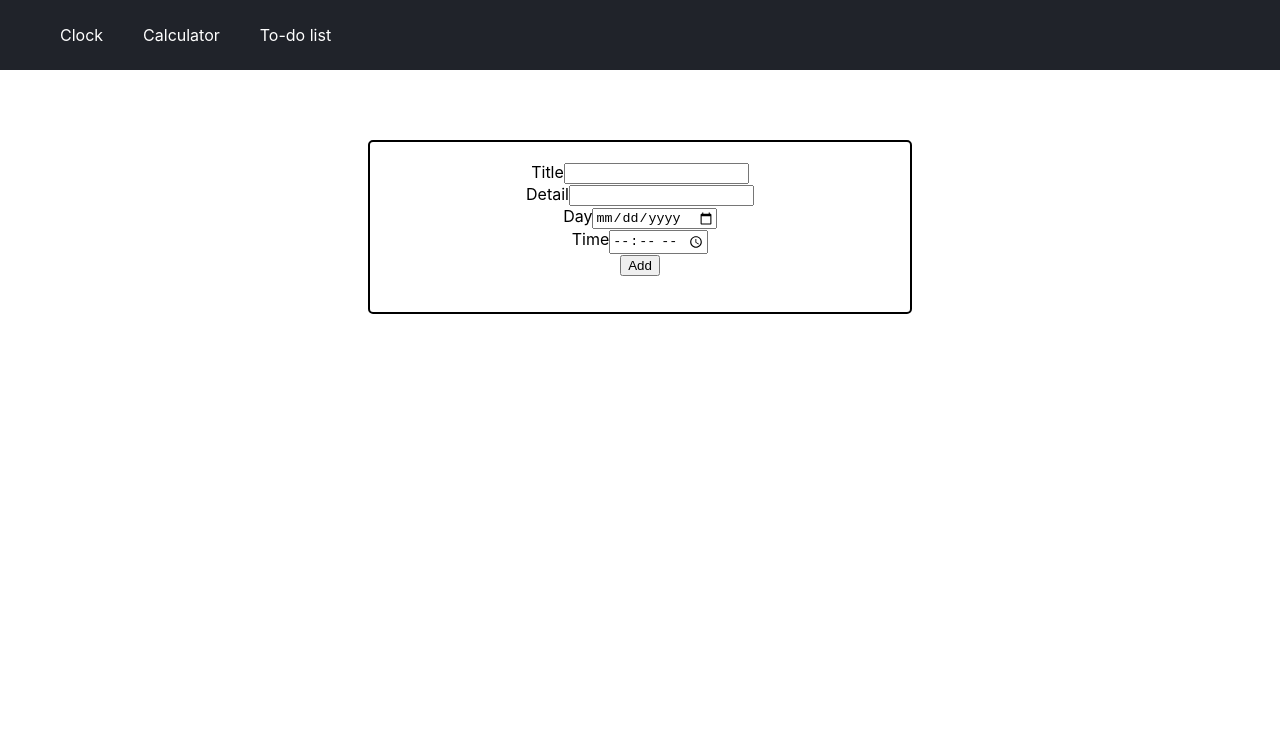
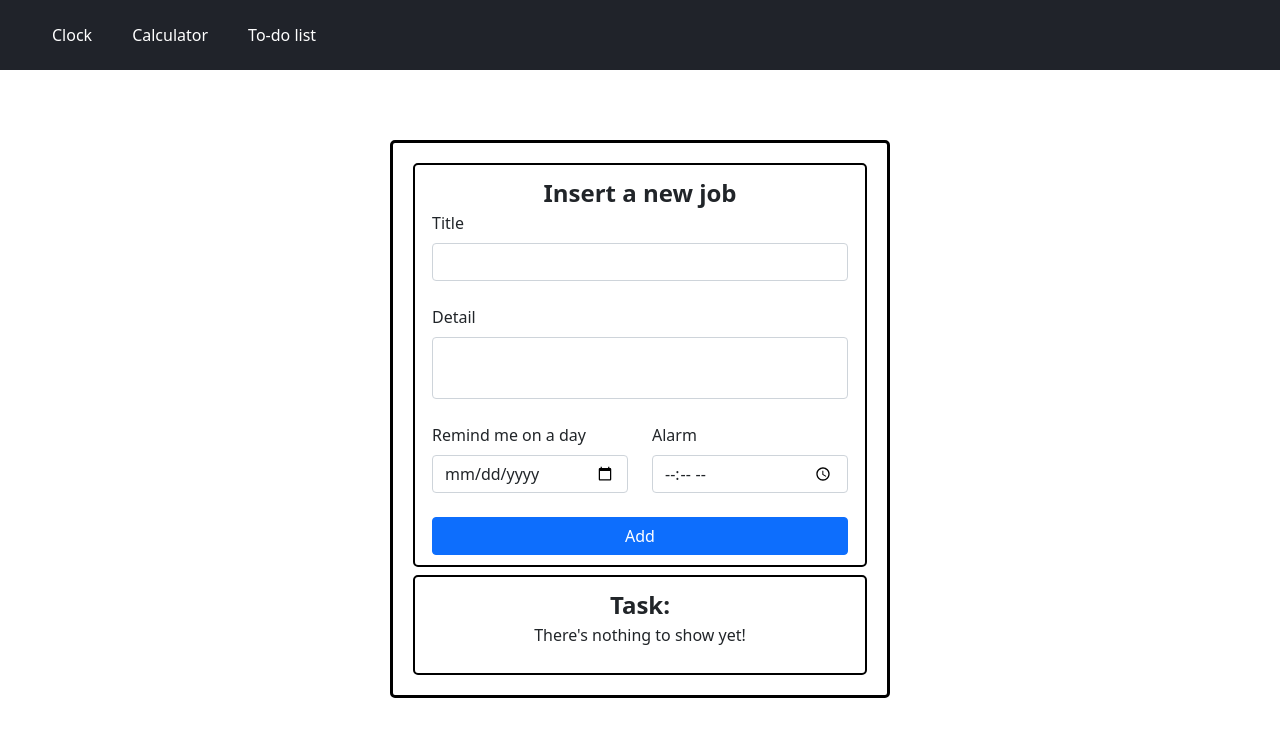
Before and after one commit to trungnh181795/react-learning, a React (Create React App) app: page /todolist in a window 1280 px wide. Shown: the top 736 px of the page. Built offline with nearby package versions, Linux system fonts and the light colour scheme.

Commit message:
4th commit

```diff
--- a/package.json
+++ b/package.json
@@ -8,7 +8,7 @@
     "@testing-library/user-event": "^13.5.0",
     "bootstrap": "^5.1.3",
     "react": "^17.0.2",
-    "react-bootstrap": "^2.1.0",
+    "react-bootstrap": "^2.1.1",
     "react-dom": "^17.0.2",
     "react-router-dom": "^6.2.1",
     "react-scripts": "5.0.0",
--- a/src/App.js
+++ b/src/App.js
@@ -1,4 +1,5 @@
 import React from 'react';
+import 'bootstrap/dist/css/bootstrap.css';
 
 import './App.scss';
 import Header from './Components/Layout/Header';
@@ -22,10 +23,8 @@ function App() {
 
   return (
     <div className="App">
-
       <Header />
       <Content />
-
     </div>
   );
 }
--- a/src/App.scss
+++ b/src/App.scss
@@ -1,3 +1,5 @@
+@import '~bootstrap/scss/bootstrap.scss';
+
 .App {
   text-align: center;
 }
@@ -12,6 +14,7 @@
     animation: App-logo-spin infinite 20s linear;
   }
 }
+
 
 .App-header {
   background-color: #282c34;
--- a/src/Components/ToDoList/JobInput.js
+++ b/src/Components/ToDoList/JobInput.js
@@ -1,4 +1,5 @@
 import React, {useState} from "react";
+
 
 const JobInput = (props) => {
 
@@ -7,19 +8,12 @@ const JobInput = (props) => {
         detail: '',
         day: '',
         time: '',
-        isChecked: false,
+        isDone: false,
         createdAt: {
             createdDay: '',
             createdTime: ''
         }
     });
-
-
-    // const [title, setTitle] = useState('');
-    // const [detail, setDetail] = useState('');
-    // const [day, setDay] = useState('');
-    // const [time, setTime] = useState('');
-
 
     const handleInputChange = (e) => {
         let inputValue = e.target.value;
@@ -31,78 +25,106 @@ const JobInput = (props) => {
         })
     }
 
-    // const changeTitleHandler = (e) => {
-    //     setTitle(e.target.value)
-    // }
-    // const changeDetailHandler = (e) => {
-    //     setDetail(e.target.value)
-    // }
-    // const changeDayHandler = (e) => {
-    //     setDay(e.target.value)
-    // }
-    // const changeTimeHandler = (e) => {
-    //     setTime(e.target.value)
-    // }
 
     const handleSubmit = (e) => {
         e.preventDefault();
         let {createdAt: {createdDay, createdTime},...keys} = inputJob;
-        createdDay = new Date().toDateString();
-        createdTime = new Date().toLocaleDateString();
+        createdDay = new Date().toLocaleDateString();
+        createdTime = new Date().toLocaleTimeString();
+        console.log('createdTime', createdTime)
         props.submitNewJob({...keys, createdAt: {createdDay, createdTime}})
-
-
-        // props.submitNewJob({title, detail, day, time, createdAt: {
-        //     createdDay: new Date().toDateString(),
-        //     createdTime: new Date().toLocaleDateString()
-        // }})
 
     }
 
     return (
-        <div className="JobInput">
+        <div className="JobInput mb-2">
+            <div className="container-fluid">
+                <div className="job-input-header">Insert a new job</div>
                 <form className="job-input-form" onSubmit={handleSubmit}>
-                <label htmlFor="Title">Title</label>
+                    <div className="row">
+                        <div className="col-12">
+                            <label
+                                className="form-label custom-label"
+                                htmlFor="Title"
+                            >
+                                Title
+                            </label>
                             <input
+                                className="form-control"
                                 type="text"
                                 id="Title"
                                 name="title"
                                 value={inputJob.title}
-                    // value={title}
                                 onChange={handleInputChange}
-                    // onChange={changeTitleHandler}
+                                required
                             /><br/>
-                <label htmlFor="Detail">Detail</label>
-                <input
+                        </div>
+                    </div>
+                    <div className="row">
+                        <div className="col-12">
+                            <label
+                                className="form-label custom-label"
+                                htmlFor="Detail"
+                            >
+                                Detail
+                            </label>
+                            <textarea
+                                className="form-control"
                                 type="text"
                                 id="Detail"
                                 name="detail"
-                    // value={detail}
-                    // onChange={handleInputChange}
-                    // onChange={changeDetailHandler}
+                                value={inputJob.detail}
+                                style={{resize: 'none'}}
+                                onChange={handleInputChange}
                             /><br/>
-                <label htmlFor="Day">Day</label>
+                        </div>
+                    </div>
+                    <div className="row">
+                        <div className="col-6">
+                            <label
+                                className="form-label custom-label"
+                                htmlFor="Day"
+                            >
+                                Remind me on a day
+                            </label>
                             <input
+                                className="form-control"
                                 type="date"
                                 id="Day"
                                 name="day"
                                 value={inputJob.day}
-                    // value={day}
                                 onChange={handleInputChange}
-                    // onChange={changeDayHandler}
                             /><br/>
-                <label htmlFor="Time">Time</label>
+                        </div>
+                        <div className="col-6">
+                            <label
+                                className="form-label custom-label"
+                                htmlFor="Time"
+                            >
+                                Alarm
+                            </label>
                             <input
+                                className="form-control"
                                 type="time"
                                 id="Time"
                                 name="time"
                                 value={inputJob.time}
-                    // value={time}
                                 onChange={handleInputChange}
-                    // onChange={changeTimeHandler}
                             /><br/>
-                <input type="submit" value="Add"/>
+                        </div>
+                    </div>
+                    <div className="row">
+                        <div className="col-12 d-grid">
+                            <button
+                                className="btn btn-primary"
+                                type="submit"
+                            >
+                                Add
+                            </button>
+                        </div>
+                    </div>
                 </form>
+            </div>
         </div>
     )
 }
--- a/src/Components/ToDoList/JobItem.js
+++ b/src/Components/ToDoList/JobItem.js
@@ -3,6 +3,7 @@ import React, {useState} from "react";
 import JobItemDetail from './JobItemDetail'
 
 const JobItem = (props) => {
+    let {title, isDone, ...key} = props.job;
 
     const [isChecked, setIsChecked] = useState(false);
 
@@ -16,27 +17,36 @@ const JobItem = (props) => {
         props.onDelete(props.job)
     }
 
-    const handleSetShowDetail = () => {
+    const handleSetShowDetail = (e) => {
         setShowDetail(!showDetail);
+        console.log(e.target)
     }
     console.log('called in JobItem', props.job)
 
     return (
-        <li className='JobItem' onClick={handleSetShowDetail}>
+        <li className='JobItem'>
             <div className='JobItem-Title'>
+                <button
+                    className="item-dropdown me-2"
+                    onClick={(e) => handleSetShowDetail(e)}
+                >
+                    <i className="arrow-down"></i>
+                </button>
                 <input
-                    className='item-checkbox'
+                    className='item-checkbox me-2'
                     type='checkbox'
+                    checked={isDone}
                     onChange={handleCheckBoxChange}
                 />
-                <p
-                    className='item-text'
+                <div
+                    className='item-text me-2'
                     style={{'textDecoration': isChecked ? 'line-through' : 'none'}}
                 >
-                    {props.job.title}
-                </p>
+                    {title}
+                </div>
                 <button
-                    className='item-delete-button'
+                    className='btn btn-danger item-delete-button'
+                    type="button"
                     onClick={handleButtonOnClick}
                 >
                     Delete
--- a/src/Components/ToDoList/ToDoList.js
+++ b/src/Components/ToDoList/ToDoList.js
@@ -1,6 +1,6 @@
 import React, {useState, useEffect} from 'react';
 
-import JobsList from './JobsList';
+import UndoneJobsList from './UndoneJobsList';
 import JobInput from './JobInput';
 
 import './ToDoList.scss';
@@ -17,6 +17,7 @@ const ToDoList = () => {
 
         return result ?? []
     });
+
 
     console.log(jobs)
 
@@ -49,7 +50,7 @@ const ToDoList = () => {
         <div className='ToDoList'>
 
             <JobInput submitNewJob={createNewJob}/>
-            <JobsList
+            <UndoneJobsList
                 jobs={jobs}
                 clearJobDone={removeJobFromList}
             />
--- a/src/Components/ToDoList/ToDoList.scss
+++ b/src/Components/ToDoList/ToDoList.scss
@@ -3,7 +3,7 @@
     height: auto;
     margin-top: 20px !important;
     margin: auto;
-    border: 2px solid #000000;
+    border: 3px solid #000000;
     border-radius: 5px;
     padding: 20px;
 
@@ -14,18 +14,47 @@
     .JobInput {
       width: 100%;
       margin: 0;
+      border: 2px solid #000000;
+      border-radius: 5px;
+      padding:  10px 5px ;
+
+      .job-input-header {
+        font-size: x-large;
+        font-weight: bold;
+      }
+
+      .job-input-form {
+        margin: 0;
+
+        .custom-label {
+          width: 100%;
+          text-align: start;
+
+        }
+      }
 
 
     }
 
     .JobsList {
       list-style-type: none;
-      padding: 0;
+      width: 100%;
+      margin: 0;
+      border: 2px solid #000000;
+      border-radius: 5px;
+      padding:  10px 15px;
+
+      .JobsHeader {
+        font-size: x-large;
+        font-weight: bold;
+      }
 
       .JobItem {
+        width: 100%;
+        height: auto;
         border: 1px solid #000000;
         border-radius: 5px;
-        padding: 0 10px 0 10px;
+        padding: 5px;
         margin: 5px 0 5px 0;
         cursor: pointer;
         &:hover {
@@ -34,13 +63,33 @@
 
         .JobItem-Title {
           display: flex;
+          width: 100%;
+          height: auto;
           justify-content: space-between;
           align-items: center;
+
+          .item-dropdown {
+            width: 25px;
+            height: 25px;
+            display: flex;
+            justify-content: center;
+            align-items: center;
+            border-radius: 50%;
+
+            .arrow-down {
+              border: solid black;
+              border-width: 0 3px 3px 0;
+              display: inline-block;
+              padding: 3px;
+              transform: rotate(45deg);
+              -webkit-transform: rotate(45deg);
+            }
+
           }
 
           .item-checkbox {
-          width: 20px;
-          height: 20px;
+            width: 25px;
+            height: 25px;
           }
 
           .item-text {
@@ -48,18 +97,29 @@
             text-align: start;
           }
 
-        .item-delete-button {
-          background-color: #E74C3C ;
-          color: #ffffff;
-          border: 1px solid #ffffff;
-          border-radius: 5px;
-          width: 50px;
-          height: 30px;
-          cursor: pointer;
-          &:hover {
-            background-color: #C0392B;
         }
+
+        .JobItem-Detail {
+          width: 100%;
+          height: auto;
+          border: 1px solid #000000;
+
         }
+
+
+
+        // .item-delete-button {
+        //   background-color: #E74C3C ;
+        //   color: #ffffff;
+        //   border: 1px solid #ffffff;
+        //   border-radius: 5px;
+        //   width: 50px;
+        //   height: 30px;
+        //   cursor: pointer;
+        //   &:hover {
+        //     background-color: #C0392B;
+        //   }
+        // }
 
       }
 
--- a/src/Components/ToDoList/JobsList.js
+++ b/src/Components/ToDoList/UndoneJobsList.js
@@ -1,25 +1,28 @@
 import React from 'react';
 import JobItem from './JobItem';
 
-const JobsList = (props) => {
+const UndoneJobsList = (props) => {
+    const tasks = [...props.jobs];
 
     const handleDelete = (job) => {
         props.clearJobDone(job);
         console.log(job)
     }
 
+
     return (
         <ul className='JobsList'>
-            {props.jobs.map((job, index) =>
+            <div className="JobsHeader">Task:</div>
+            {tasks.length > 0 ? tasks.map((job, index) =>
                 <JobItem
                     job={job}
                     key={index}
                     onDelete={handleDelete}
                 />
-            )}
+            ) : <p>There's nothing to show yet!</p>}
         </ul>
     )
 
 }
 
-export default JobsList;
+export default UndoneJobsList;
```
Also changed, not shown: src/Components/Clock.js (+40 -13 lines), src/Components/FormContainer.js (added, +15 -0 lines), src/Components/ToDoList/DoneJobsList.js (added, +29 -0 lines), src/Components/ToDoList/JobItemDetail.js (+8 -4 lines), 1 other file (tests, documents, lock files or other folders). Lines whose indentation alone changed are shown as unchanged.
